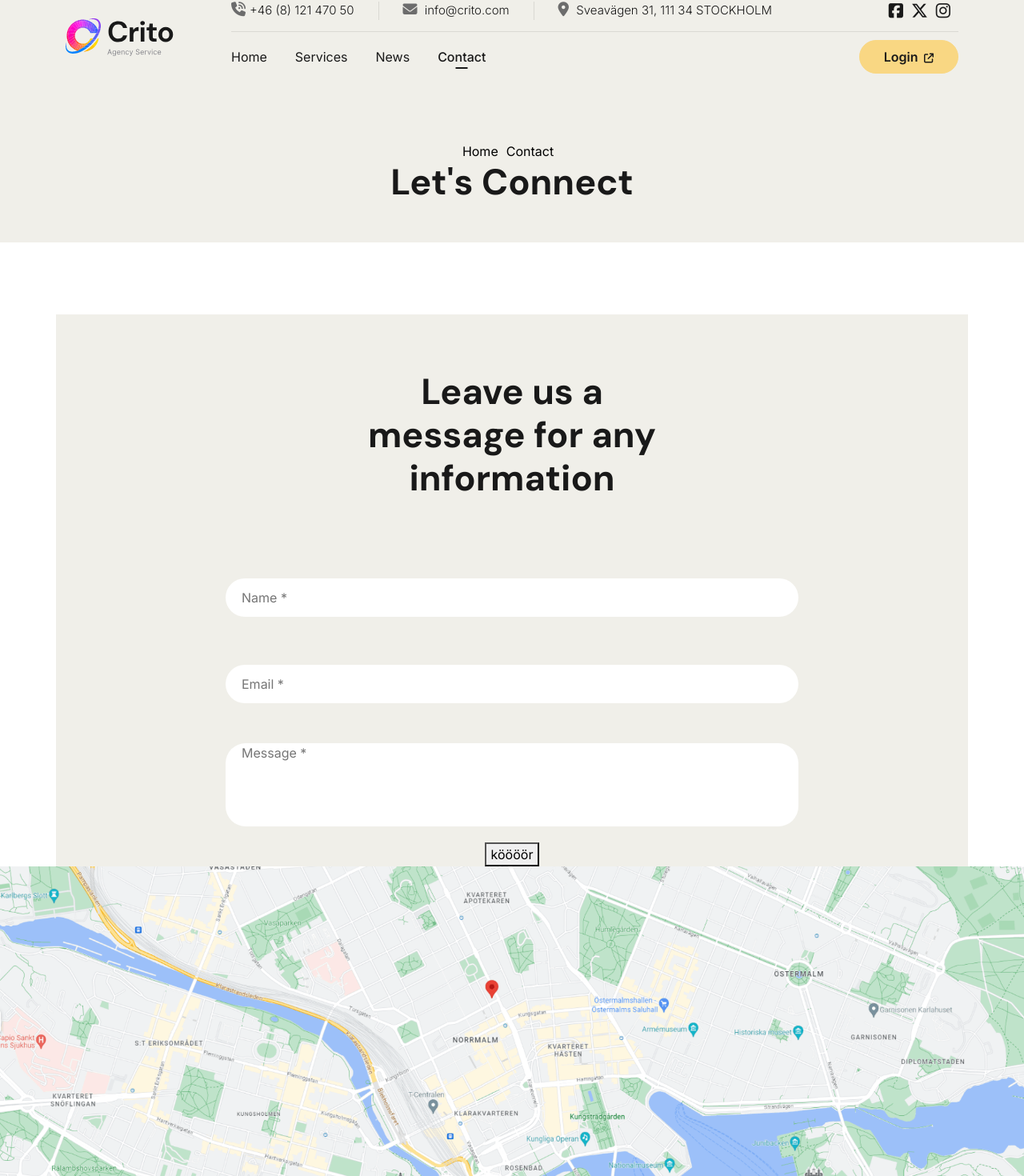
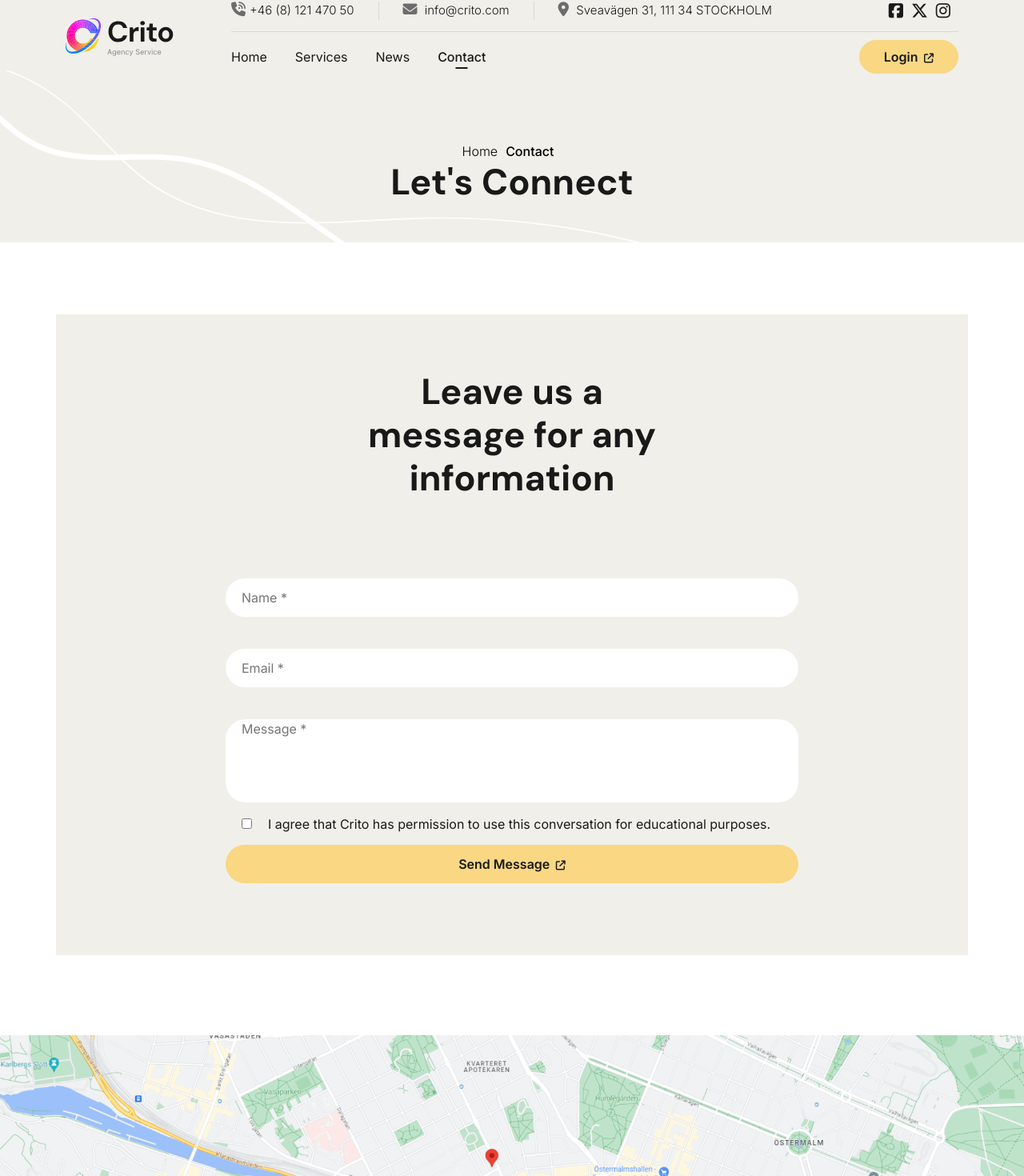
Before and after one commit to BenrikHengtsson/Vite-reactapp, a React (Vite) app: page /contact in a window 1280 px wide. Shown: the part 17-1487 px from the top of the page at 80% size. Built offline with nearby package versions, Linux system fonts and the light colour scheme; some icons are missing.

Commit message:
all done for G grade, dont like Yup, prefer own setup, need to read more about yup before using again. Still need to make objects above forms on contact page.

```diff
--- a/src/_contact.scss
+++ b/src/_contact.scss
@@ -1,7 +1,16 @@
 .contactTopicTop{
     background-color: #f0efe9;
     margin-bottom: 90px;
+    position: relative;
+  z-index: 0;
+
 }
+.showcaseLines{
+    position: absolute;
+    bottom: 0;
+    left: 0;
+    z-index: -1}
+
 .wierdTopicMenu{
 
     display:flex;
@@ -14,72 +23,172 @@
         padding-right: 10px;
         text-decoration: none;
         color: black;
+        font-weight: 300;
+    }
+    .topicLinksMain{
+        padding-right: 10px;
+        text-decoration: none;
+        color: black;
+        font-weight: 500;
+    }
 
-    }
-    &.active::after,
-    &:hover::after{
-    color: antiquewhite;
-}
 }
 
 }
 
 .errorForm{
     color: red;
-    margin: 0px 200px 0px 220px;
+    padding-left: 20px;
+    margin: 10px 0px 10px 0px ;
+
 }
 
 .nonVisible{
     color: transparent;}
 
-.contactForm {
-    .container{
+// .contactForms {
+
+//     .container{
+//         background-color: #f0efe9;
+//         h2{
+//             text-align: center;
+//         }
+
+//         .sectionTitle{
+//             width: 35%;
+//         }
+//         .contactForm{
+//             display: flex;
+//                 flex-direction: column;
+//                 margin: 0px 20px 0px 20px;
+
+//                 .centerContent{
+//                     display: flex;
+//                     flex-direction: row;
+
+//                     .btnPrimary{
+
+//                     }
+//                 }
+
+//             .input-group{
+
+//             input{
+//                 width: 100%;
+//                 margin: 10px 200px 0px 200px;
+//                 padding: 12px 20px;
+//                 border: none;
+//                 border-radius: 25px;
+
+//             }
+
+//             }
+//             .inputMessage{
+//                 align-items: center;
+//                 justify-content: center;
+
+//                 input{
+//                     padding:  0px 20px 80px 20px;
+//                     width: 100%;
+
+//                     border: none;
+//                     border-radius: 25px;
+//                 }
+
+//             }
+//             .input-checkbox-group{
+//                 input{
+//                     margin: 10px;
+//                 }
+//             margin: 0px 200px 20px 200px;
+//             }
+//         }
+//     }
+// }
+.contactForms {
+
+    .container {
       background-color: #f0efe9;
-        h2{
+
+
+      h2 {
         text-align: center;
       }
 
-        .sectionTitle{
+      .sectionTitle {
         width: 35%;
       }
-        .contactForm{
+
+      .contactForm {
         display: flex;
         flex-direction: column;
+        margin: 0px 200px 20px 200px;
 
-            .input-group{
+        .centerContent {
+          display: flex;
+          flex-direction: row;
 
-            input{
+          .btnPrimary {
+            // Styling to match input-group
             width: 100%;
-                margin: 10px 200px 10px 200px;
+            margin: auto auto 90px auto;
             padding: 12px 20px;
             border: none;
             border-radius: 25px;
+            background-color: #f9d783;
+            color: #191919;
+            font-weight: 600;
+            font-size: 16px;
+            align-items: center;
+            justify-content: center;
+            transition: background-color 0.2s ease-in-out, color 0.2s ease-in-out;
+
+            i {
+              margin-left: 3.5px;
+              font-size: 0.75em;
+            }
+
+            &:hover {
+              background-color: #191919;
+              color: #f0efe9;
+            }
+          }
+        }
+
+        .input-group {
+          input {
+            width: 100%;
+            padding: 12px 20px;
+            border: none;
+            border-radius: 25px;
+          }
+        }
+
+        .inputMessage {
+          align-items: center;
+          justify-content: center;
+
+          input {
+            padding: 0px 20px 80px 20px;
+            width: 100%;
+            border: none;
+            border-radius: 25px;
+          }
+        }
+
+        .input-checkbox-group {
+          input {
+            margin: 20px;
 
           }
 
-            }
-            .inputMessage{
-                align-items: center;
-                justify-content: center;
-
-                input{
-                    padding:  0px 20px 80px 20px;
-                    width: 100%;
-                    margin: 0px 200px 20px 200px;
-                    border: none;
-                    border-radius: 25px;
-                }
-
-            }
-            .input-checkbox-group{
-                width: 35‰;
-                margin-bottom: 20px;
         }
       }
     }
   }
 
-
 .map{
+    padding-top: 80px;
+    // ngt jag missat, container har padding eller margin auto, som jag inte orkar fixa..
     width: 100%;
 }
--- a/src/components/ContactForm.jsx
+++ b/src/components/ContactForm.jsx
@@ -4,9 +4,17 @@ import { useFormik } from 'formik'
 import * as Yup from 'yup'
 // import { PrimaryButton } from './general/PrimaryButton'
 
+// Gillar Formik, men inte YUP, lättare att skriva kod själv från grunden för att få kod att agera som man Vill.
+// Troligtvis behöver jag läsa på mer om Yup, innan det blir riktigt användbart för en
+// Kunde inte få samma problem som Hans i videon heller, ang hans problem med den dynamiska uppdateringen, min uppdateras direkt,
+//  men jag vill egentligen att den ska agera mindre dynamiskt, likt "problemet" i videon..
+// även svårt att få fram ett felmeddelande genom detta exempel. Samt hur fan får man igång prettier, allt ser förjävligt ut.
+
 const ContactForm = () => {
 const [errorMessage, SetErrorMessage] = useState('')
+const [SentMessage, SetSentMessage] = useState('')
 const invisibleLetterSpacing = <p className="nonVisible">boo!</p>;
+// dåligt försök att inte få allt att röra på sig error uppdateras dynamiskt..
 
 const form = useFormik( {
     initialValues: {
@@ -27,17 +35,33 @@ const form = useFormik( {
         .min(10,"The message should include a minimum of 10 characters.")
     } ),
 
-    onSubmit: (values) => {
-        console.log(values)
+    onSubmit: async (values, { resetForm }) => {
+        // console.log(values)
+        const result = await fetch('https://win23-assignment.azurewebsites.net/api/contactform', {
+            method: 'post',
+            headers: {
+                'content-type': 'application/json',
+            },
+            body:JSON.stringify(values)
+        })
+        switch (result.status) {
+            case 200:
+                alert('Message succesfully sent!')
+                SetSentMessage(<h2>Thanks for your question! We will get back to you soon.</h2>)
+                resetForm();
+                break;
+
+            case 400:
+                SetErrorMessage(<h2>Request unsuccessful, please try again.</h2>)
+                break;
+        }
     }
-
     }
-
-
 )
 
   return (
-    <section className='contactForm'>
+
+    <section className='contactForms'>
     <div className='container'>
         <div className='centerContent'>
             <div className='sectionTitle'>
@@ -46,7 +70,8 @@ const form = useFormik( {
                 </h2>
             </div>
         </div>
-
+        <div className='errorForm'>{errorMessage}</div>
+        <div>{SentMessage}</div>
 
         <div className='contactForm'>
 
@@ -63,9 +88,14 @@ const form = useFormik( {
                 <div className='input-group inputMessage'>
                     <input type="text" name="Message" placeholder="Message *" value={form.values.Message} onChange={form.handleChange} onBlur={form.handleBlur} />
                 </div>
+                <div className='input-checkbox-group'>
+                    <input type="checkbox" name="Terms"  value={form.values.Terms} onChange={form.handleChange} onBlur={form.handleBlur} />
+                    <label>I agree that Crito has permission to use this conversation for educational purposes.</label>
+                </div>
 
                 <div className='centerContent'>
-                    <button type='submit'>köööör</button>
+                    <button className='btnPrimary' type='submit' disabled={!form.values.Terms}>Send Message <i className="fa-solid fa-arrow-up-right-from-square"></i
+        ></button>
                 </div>
 
             </form>
@@ -74,6 +104,7 @@ const form = useFormik( {
             </div>
     </div>
     </section>
+
   )
 }
 
--- a/src/index.css
+++ b/src/index.css
@@ -1,9 +1,17 @@
-@charset "UTF-8";
 @import url("https://fonts.googleapis.com/css2?family=DM+Sans:opsz,wght@9..40,300;9..40,400;9..40,500;9..40,600;9..40,700;9..40,800;9..40,900&family=Inter:wght@100;200;300;400;500;600;700;800;900&display=swap");
 @import url("https://fonts.googleapis.com/css2?family=Inter:wght@100;200;300;400;500;600;700;800;900&display=swap");
 .contactTopicTop {
   background-color: #f0efe9;
   margin-bottom: 90px;
+  position: relative;
+  z-index: 0;
+}
+
+.showcaseLines {
+  position: absolute;
+  bottom: 0;
+  left: 0;
+  z-index: -1;
 }
 
 .wierdTopicMenu {
@@ -18,57 +26,87 @@
   padding-right: 10px;
   text-decoration: none;
   color: black;
+  font-weight: 300;
 }
-.wierdTopicMenu .topLinks.active::after, .wierdTopicMenu .topLinks:hover::after {
-  color: antiquewhite;
+.wierdTopicMenu .topLinks .topicLinksMain {
+  padding-right: 10px;
+  text-decoration: none;
+  color: black;
+  font-weight: 500;
 }
 
 .errorForm {
   color: red;
-  margin: 0px 200px 0px 220px;
+  padding-left: 20px;
+  margin: 10px 0px 10px 0px;
 }
 
 .nonVisible {
   color: transparent;
 }
 
-.contactForm .container {
+.contactForms .container {
   background-color: #f0efe9;
 }
-.contactForm .container h2 {
+.contactForms .container h2 {
   text-align: center;
 }
-.contactForm .container .sectionTitle {
+.contactForms .container .sectionTitle {
   width: 35%;
 }
-.contactForm .container .contactForm {
+.contactForms .container .contactForm {
   display: flex;
   flex-direction: column;
+  margin: 0px 200px 20px 200px;
 }
-.contactForm .container .contactForm .input-group input {
+.contactForms .container .contactForm .centerContent {
+  display: flex;
+  flex-direction: row;
+}
+.contactForms .container .contactForm .centerContent .btnPrimary {
   width: 100%;
-  margin: 10px 200px 10px 200px;
+  margin: auto auto 90px auto;
+  padding: 12px 20px;
+  border: none;
+  border-radius: 25px;
+  background-color: #f9d783;
+  color: #191919;
+  font-weight: 600;
+  font-size: 16px;
+  align-items: center;
+  justify-content: center;
+  transition: background-color 0.2s ease-in-out, color 0.2s ease-in-out;
+}
+.contactForms .container .contactForm .centerContent .btnPrimary i {
+  margin-left: 3.5px;
+  font-size: 0.75em;
+}
+.contactForms .container .contactForm .centerContent .btnPrimary:hover {
+  background-color: #191919;
+  color: #f0efe9;
+}
+.contactForms .container .contactForm .input-group input {
+  width: 100%;
   padding: 12px 20px;
   border: none;
   border-radius: 25px;
 }
-.contactForm .container .contactForm .inputMessage {
+.contactForms .container .contactForm .inputMessage {
   align-items: center;
   justify-content: center;
 }
-.contactForm .container .contactForm .inputMessage input {
+.contactForms .container .contactForm .inputMessage input {
   padding: 0px 20px 80px 20px;
   width: 100%;
-  margin: 0px 200px 20px 200px;
   border: none;
   border-radius: 25px;
 }
-.contactForm .container .contactForm .input-checkbox-group {
-  width: 35‰;
-  margin-bottom: 20px;
+.contactForms .container .contactForm .input-checkbox-group input {
+  margin: 20px;
 }
 
 .map {
+  padding-top: 80px;
   width: 100%;
 }
 
--- a/src/views/Contact.jsx
+++ b/src/views/Contact.jsx
@@ -3,8 +3,9 @@ import Header from '../components/header'
 import Footer from '../components/Footer'
 import ContactForm from '../components/ContactForm'
 import img_mapLocation from '../assets/images/contactPage/map_crito.png'
-import { PrimaryButton } from '../components/general/PrimaryButton'
-import { NavLink } from 'react-router-dom'
+import img_showcase_bkglines from '../assets/images/images-omni/background-lines.svg'
+// import { PrimaryButton } from '../components/general/PrimaryButton'
+import { Link } from 'react-router-dom'
 
 const Contact = () => {
   return (
@@ -14,10 +15,13 @@ const Contact = () => {
       <div className='container sectionTitle centerContent'>
         <div className='wierdTopicMenu'>
           <div className='topLinks'>
-      <NavLink  className='topicLinks'to="/">Home</NavLink>
-              <NavLink className='topicLinks' to="/Contact">Contact</NavLink>
+      <Link  className='topicLinks'to="/">Home</Link>
+              <Link className='topicLinksMain' to="/Contact">Contact</Link>
               </div>
         <h2>Let's Connect</h2>
+        </div>
+        <div className="showcaseLines">
+          <img src={img_showcase_bkglines} alt=""/>
         </div>
       </div>
 
```
Lines whose indentation alone changed are shown as unchanged.
